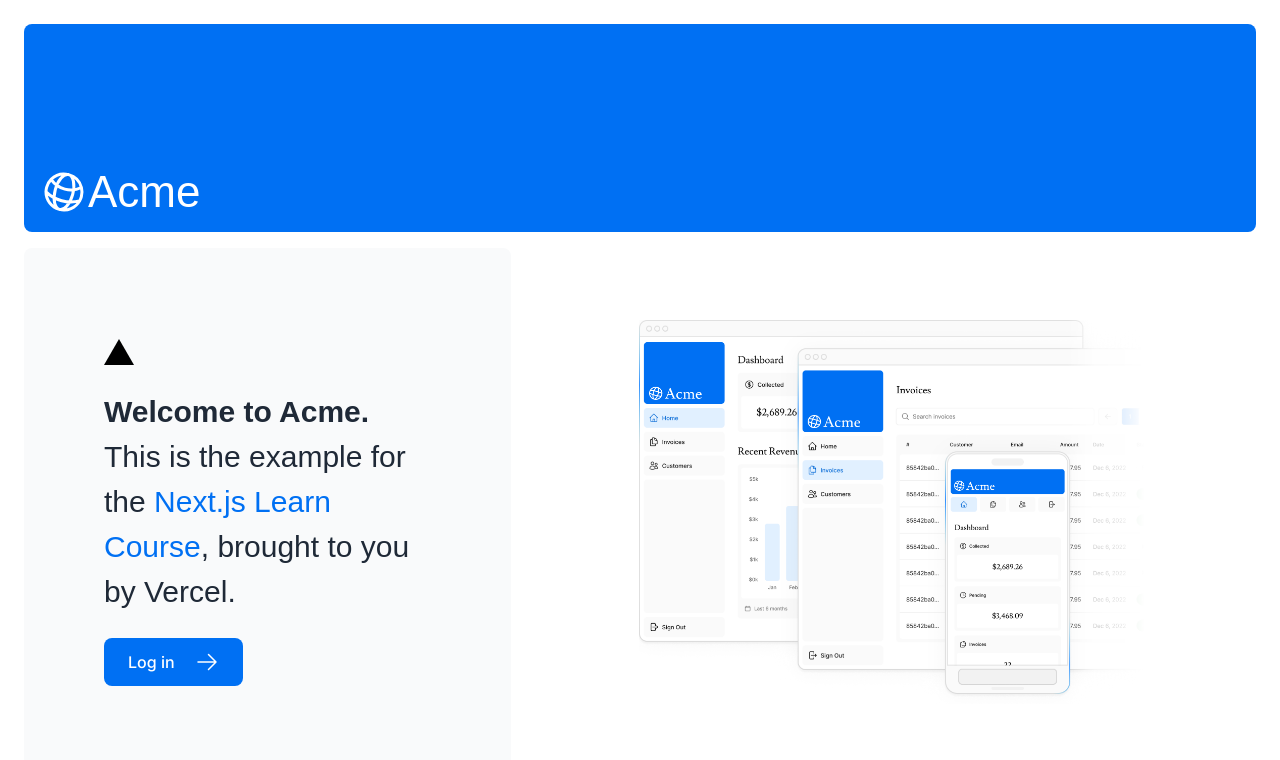
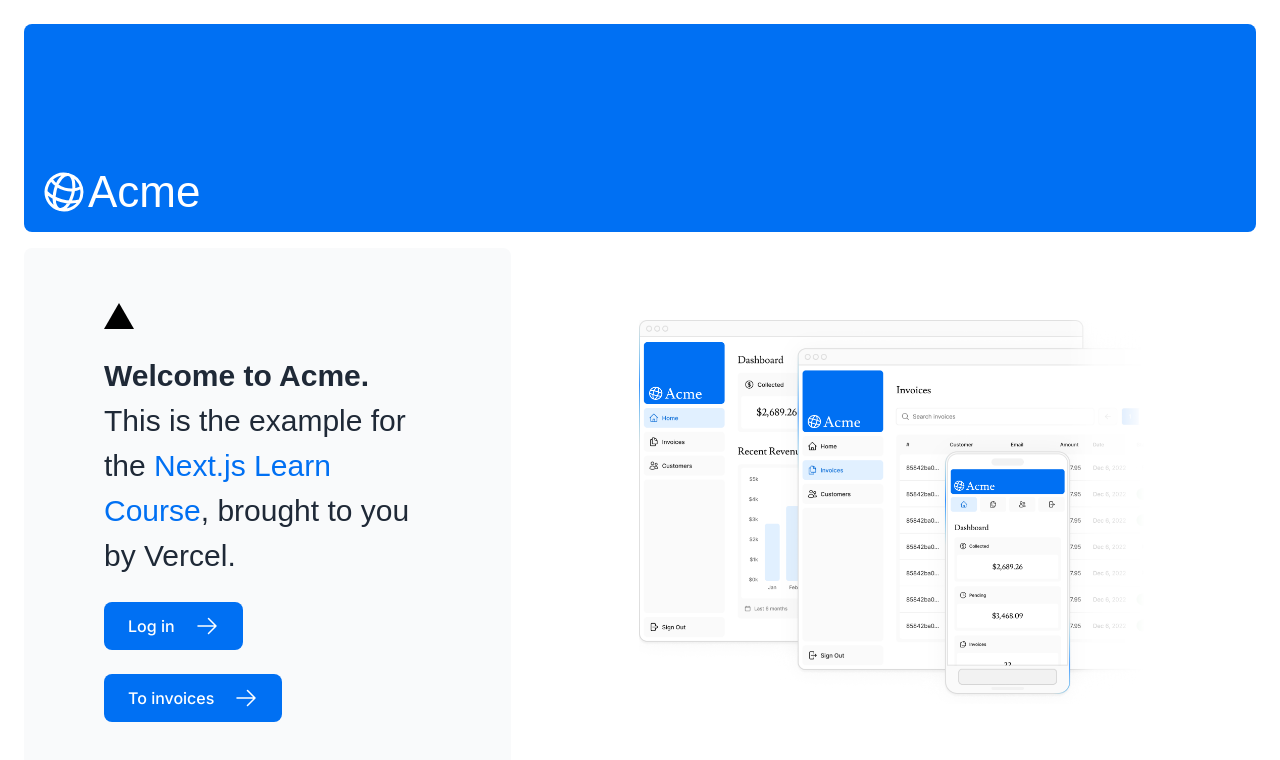
Before and after one commit to kibabu-yjs/Next.jsLearn, a Next.js app: page / in a window 1280 px wide. Shown: the top 760 px of the page. Built offline with nearby package versions, Linux system fonts and the light colour scheme; a web font is replaced by a local one.

Commit message:
modified:   app/page.tsx

```diff
--- a/app/page.tsx
+++ b/app/page.tsx
@@ -27,6 +27,12 @@
           >
             <span>Log in</span> <ArrowRightIcon className="w-5 md:w-6" />
           </Link>
+          <Link
+            href="/dashboard/invoices"
+            className="flex items-center gap-5 self-start rounded-lg bg-blue-500 px-6 py-3 text-sm font-medium text-white transition-colors hover:bg-blue-400 md:text-base"
+          >
+            <span>To invoices</span> <ArrowRightIcon className="w-5 md:w-6" />
+          </Link>
         </div>
         <div className="flex items-center justify-center p-6 md:w-3/5 md:px-28 md:py-12">
           {/* Add Hero Images Here */}
```
